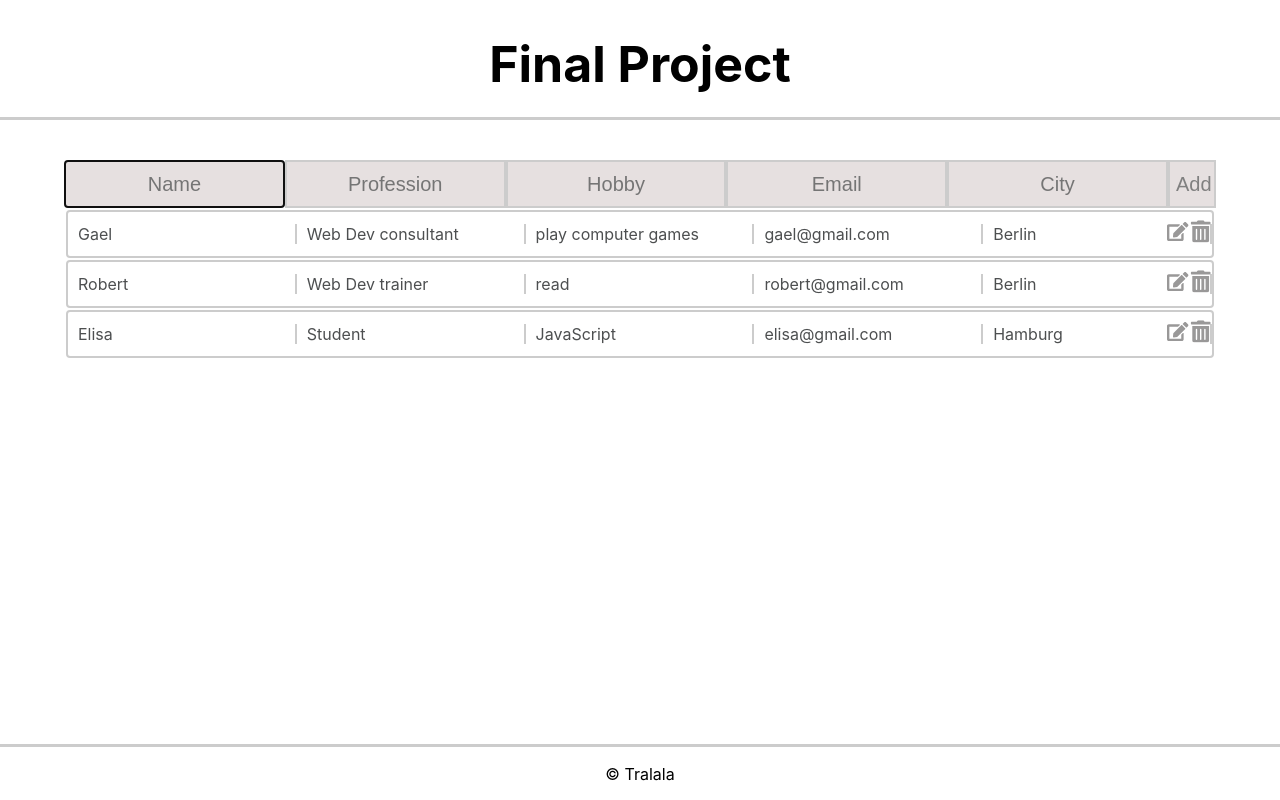
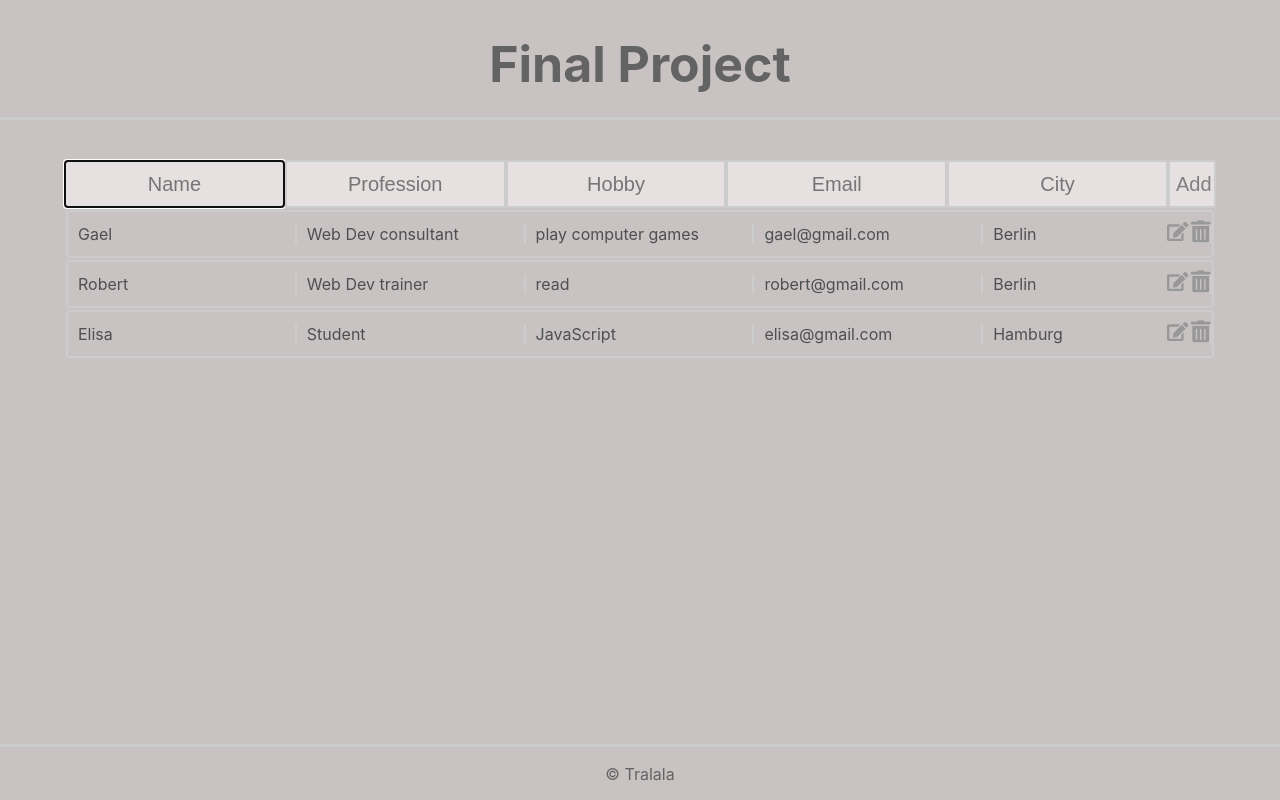
Before and after one commit to alliance-11/final, a React (Create React App) app: page / in a window 1280 px wide. Built offline with nearby package versions, Linux system fonts and the light colour scheme.

Commit message:
New changes

```diff
--- a/src/App.scss
+++ b/src/App.scss
@@ -19,6 +19,7 @@ code {
   width: 100%;
   display: grid;
   place-items: center;
+  background: rgb(201, 194, 194);
   header {
     display: grid;
     place-items: center;
@@ -30,6 +31,7 @@ code {
     height: 15vh;
     margin-bottom: 20px;
     border-bottom: 3px solid #ccc;
+    color: rgb(99, 99, 99);
   }
   .links {
     // width: 100%;
@@ -188,5 +190,6 @@ code {
     place-items: center;
     border-top: 3px solid #ccc;
     height: 7vh;
+    color: rgb(99, 99, 99);
   }
 }
```
